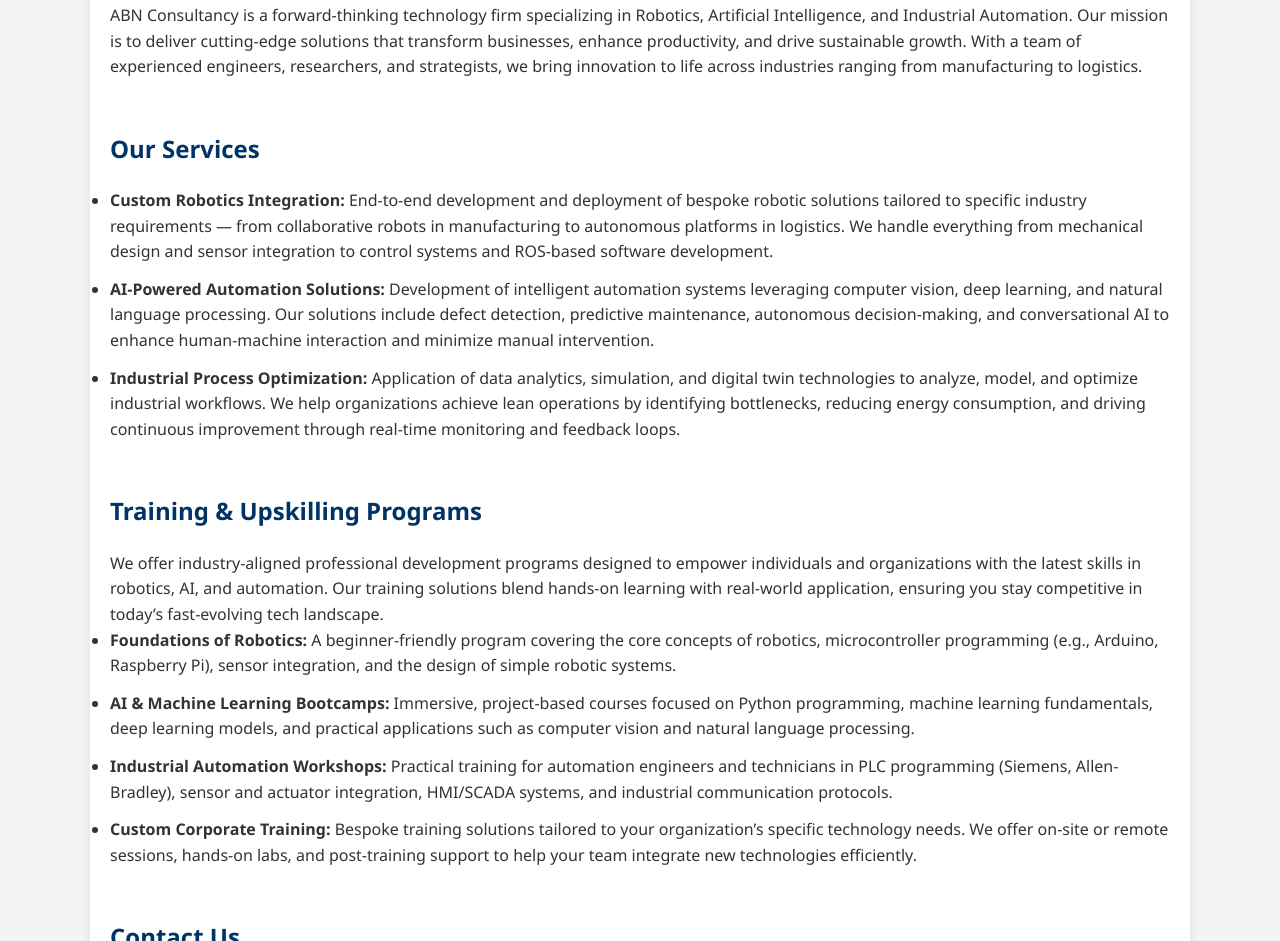
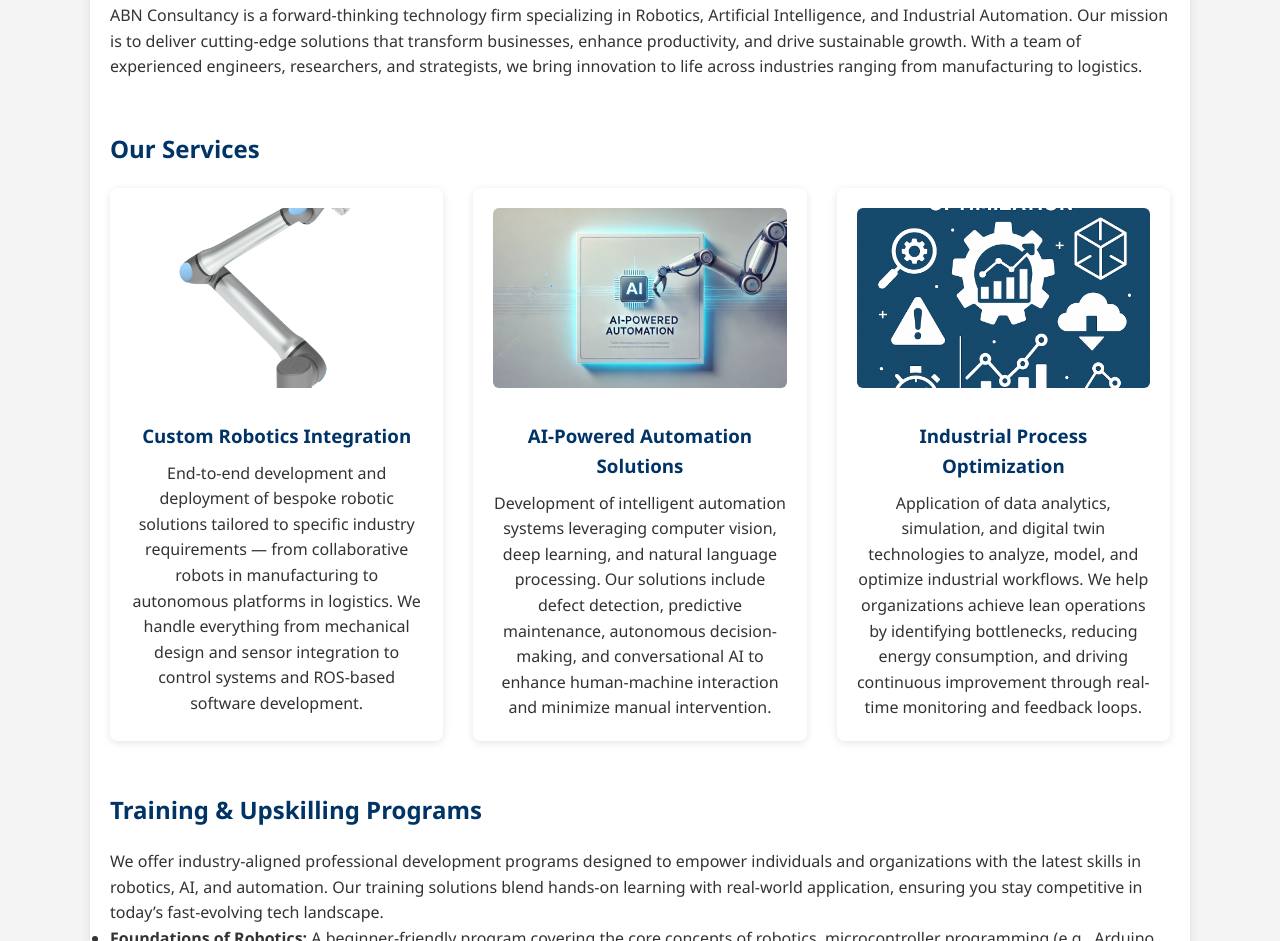
Before and after one commit to Raviteja-T/abn-consultancy, a plain HTML site: page index.html in a window 1280 px wide. Shown: the part 380-1321 px from the top of the page. Drawn offline with Linux system fonts and the light colour scheme.

Commit message:
update index file

```diff
--- a/index.html
+++ b/index.html
@@ -29,48 +29,39 @@
 
         <section id="services">
             <h2>Our Services</h2>
-            <ul>
-                <li>
-                    <strong>Custom Robotics Integration:</strong>
-                    End-to-end development and deployment of bespoke robotic solutions tailored to specific industry requirements — from collaborative robots in manufacturing to autonomous platforms in logistics. We handle everything from mechanical design and sensor integration to control systems and ROS-based software development.
-                </li>
-                <li>
-                    <strong>AI-Powered Automation Solutions:</strong>
-                    Development of intelligent automation systems leveraging computer vision, deep learning, and natural language processing. Our solutions include defect detection, predictive maintenance, autonomous decision-making, and conversational AI to enhance human-machine interaction and minimize manual intervention.
-                </li>
-                <li>
-                    <strong>Industrial Process Optimization:</strong>
-                    Application of data analytics, simulation, and digital twin technologies to analyze, model, and optimize industrial workflows. We help organizations achieve lean operations by identifying bottlenecks, reducing energy consumption, and driving continuous improvement through real-time monitoring and feedback loops.
-                </li>
-            </ul>
+            <div class="service-grid">
+                <div class="service-item">
+                    <img src="robotic_arm.jpg" alt="Custom Robotics Integration" class="service-img" />
+                    <h3>Custom Robotics Integration</h3>
+                    <p>End-to-end development and deployment of bespoke robotic solutions tailored to specific industry requirements — from collaborative robots in manufacturing to autonomous platforms in logistics. We handle everything from mechanical design and sensor integration to control systems and ROS-based software development.</p>
+                </div>
+                <div class="service-item">
+                    <img src="ai_automation.png" alt="AI-Powered Automation Solutions" class="service-img" />
+                    <h3>AI-Powered Automation Solutions</h3>
+                    <p>Development of intelligent automation systems leveraging computer vision, deep learning, and natural language processing. Our solutions include defect detection, predictive maintenance, autonomous decision-making, and conversational AI to enhance human-machine interaction and minimize manual intervention.</p>
+                </div>
+                <div class="service-item">
+                    <img src="process_optimization.png" alt="Industrial Process Optimization" class="service-img" />
+                    <h3>Industrial Process Optimization</h3>
+                    <p>Application of data analytics, simulation, and digital twin technologies to analyze, model, and optimize industrial workflows. We help organizations achieve lean operations by identifying bottlenecks, reducing energy consumption, and driving continuous improvement through real-time monitoring and feedback loops.</p>
+                </div>
+            </div>
         </section>
 
         <section id="training">
             <h2>Training & Upskilling Programs</h2>
             <p>We offer industry-aligned professional development programs designed to empower individuals and organizations with the latest skills in robotics, AI, and automation. Our training solutions blend hands-on learning with real-world application, ensuring you stay competitive in today’s fast-evolving tech landscape.</p>
             <ul>
-                <li>
-                    <strong>Foundations of Robotics:</strong>
-                    A beginner-friendly program covering the core concepts of robotics, microcontroller programming (e.g., Arduino, Raspberry Pi), sensor integration, and the design of simple robotic systems.
-                </li>
-                <li>
-                    <strong>AI & Machine Learning Bootcamps:</strong>
-                    Immersive, project-based courses focused on Python programming, machine learning fundamentals, deep learning models, and practical applications such as computer vision and natural language processing.
-                </li>
-                <li>
-                    <strong>Industrial Automation Workshops:</strong>
-                    Practical training for automation engineers and technicians in PLC programming (Siemens, Allen-Bradley), sensor and actuator integration, HMI/SCADA systems, and industrial communication protocols.
-                </li>
-                <li>
-                    <strong>Custom Corporate Training:</strong>
-                    Bespoke training solutions tailored to your organization’s specific technology needs. We offer on-site or remote sessions, hands-on labs, and post-training support to help your team integrate new technologies efficiently.
-                </li>
+                <li><strong>Foundations of Robotics:</strong> A beginner-friendly program covering the core concepts of robotics, microcontroller programming (e.g., Arduino, Raspberry Pi), sensor integration, and the design of simple robotic systems.</li>
+                <li><strong>AI & Machine Learning Bootcamps:</strong> Immersive, project-based courses focused on Python programming, machine learning fundamentals, deep learning models, and practical applications such as computer vision and natural language processing.</li>
+                <li><strong>Industrial Automation Workshops:</strong> Practical training for automation engineers and technicians in PLC programming (Siemens, Allen-Bradley), sensor and actuator integration, HMI/SCADA systems, and industrial communication protocols.</li>
+                <li><strong>Custom Corporate Training:</strong> Bespoke training solutions tailored to your organization’s specific technology needs. We offer on-site or remote sessions, hands-on labs, and post-training support to help your team integrate new technologies efficiently.</li>
             </ul>
         </section>
 
         <section id="contact">
             <h2>Contact Us</h2>
-            <p>Email: <a href="mailto:info@abnconsultancy.com">info@abnconsultancy.com</a><br>
+            <p>Email: <a href="mailto:info@abnconsultancy.com">info@abnconsultancy.com</a><br />
             LinkedIn: <a href="#">ABN Consultancy</a></p>
         </section>
     </main>
```
